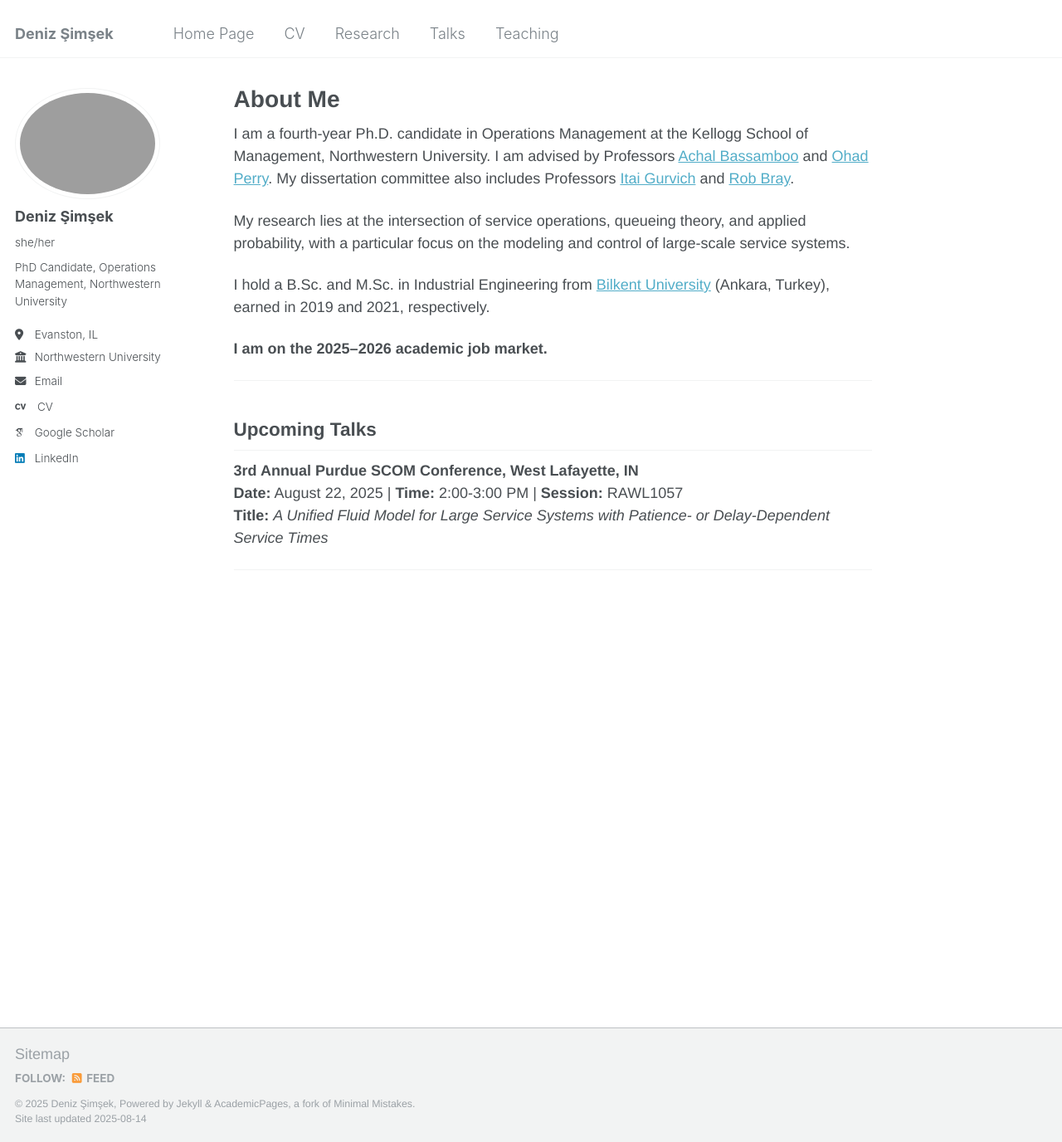
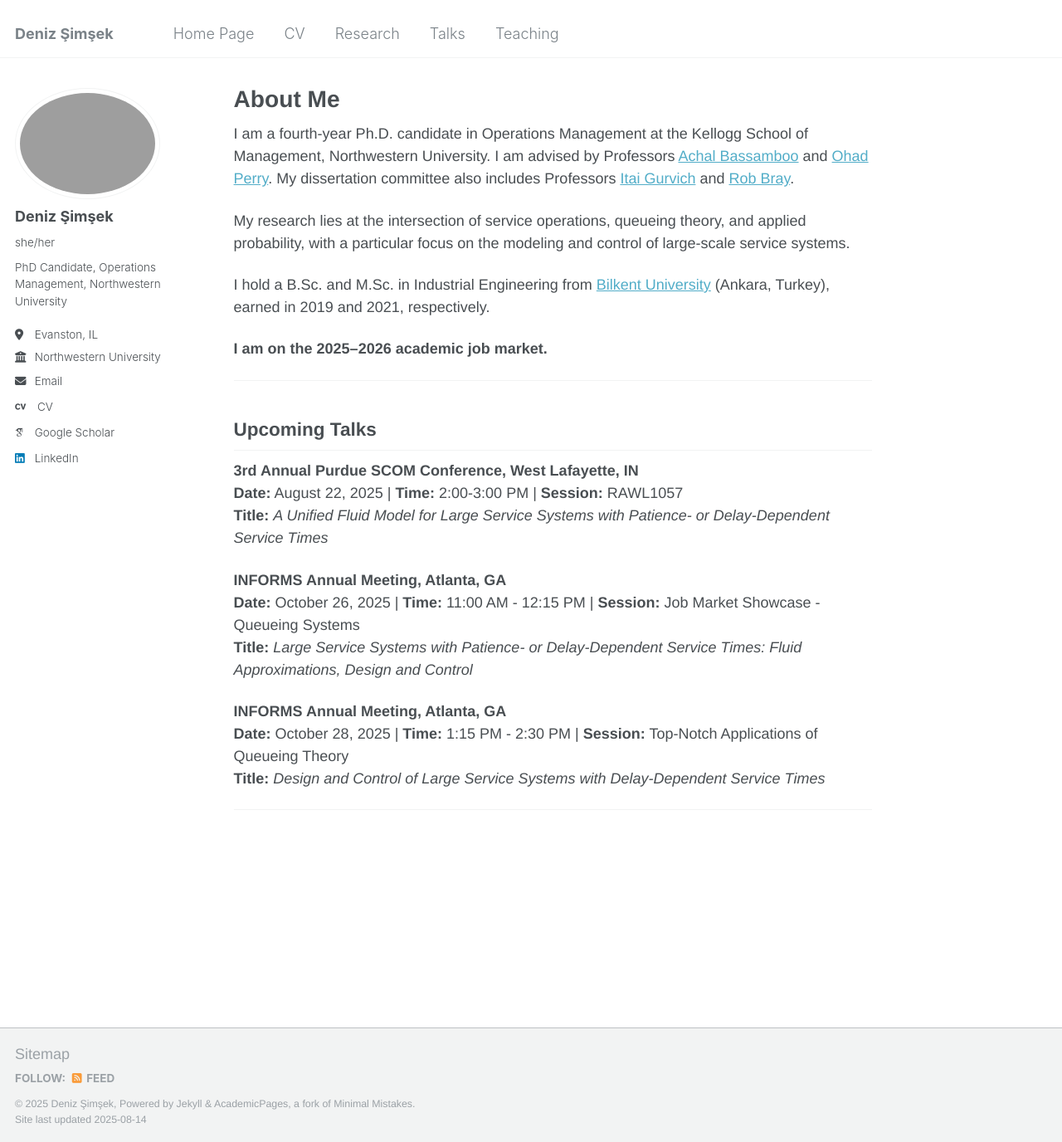
Before and after one commit to deniz-simsek/deniz-simsek.github.io, a Jekyll site: the page built from _pages/about.md, in a window 1280 px wide and 1376 px high. Shown: the whole window at 83% size. Built offline with Jekyll 4.4.1, drawn with Linux system fonts in a browser that asks for light colours; some web fonts are replaced.

Commit message:
Update about.md

```diff
--- a/_pages/about.md
+++ b/_pages/about.md
@@ -23,6 +23,13 @@ I hold a B.Sc. and M.Sc. in Industrial Engineering from [Bilkent University](htt
 **Date:** August 22, 2025 | **Time:** 2:00-3:00 PM | **Session:** RAWL1057
 **Title:** *A Unified Fluid Model for Large Service Systems with Patience- or Delay-Dependent Service Times*
 
+**INFORMS Annual Meeting, Atlanta, GA**
+**Date:** October 26, 2025 | **Time:** 11:00 AM - 12:15 PM | **Session:** Job Market Showcase - Queueing Systems
+**Title:** *Large Service Systems with Patience- or Delay-Dependent Service Times: Fluid Approximations, Design and Control*
+
+**INFORMS Annual Meeting, Atlanta, GA**
+**Date:** October 28, 2025 | **Time:** 1:15 PM - 2:30 PM | **Session:** Top-Notch Applications of Queueing Theory
+**Title:** *Design and Control of Large Service Systems with Delay-Dependent Service Times*
 
 
 ---
```
